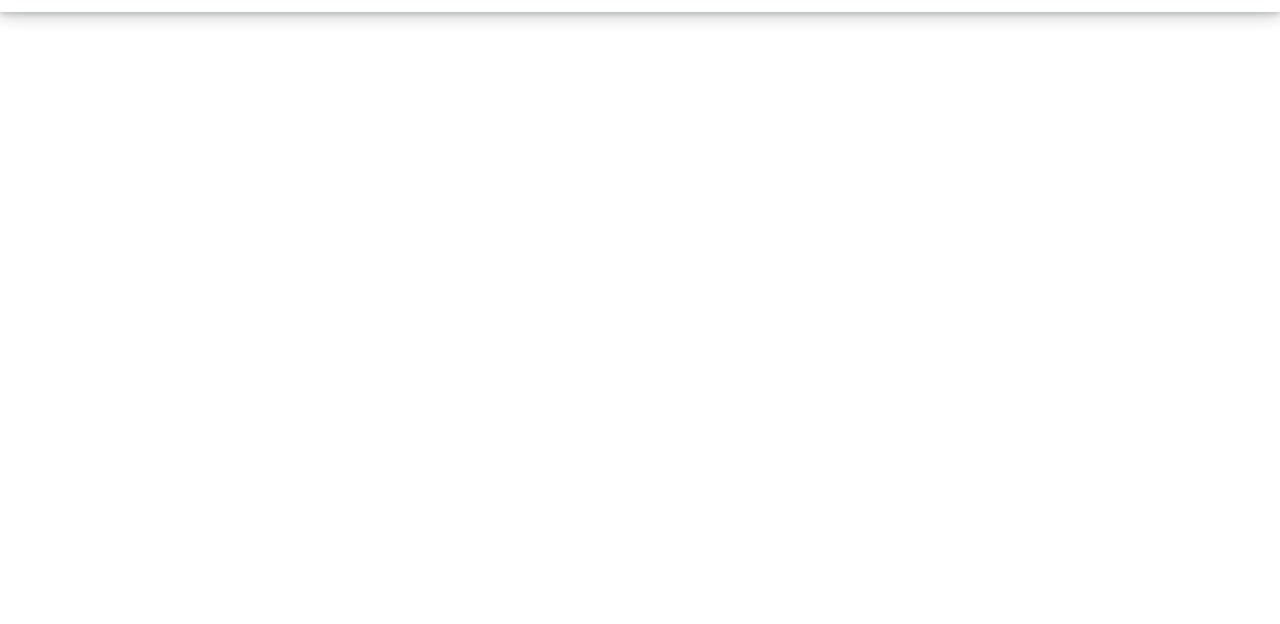
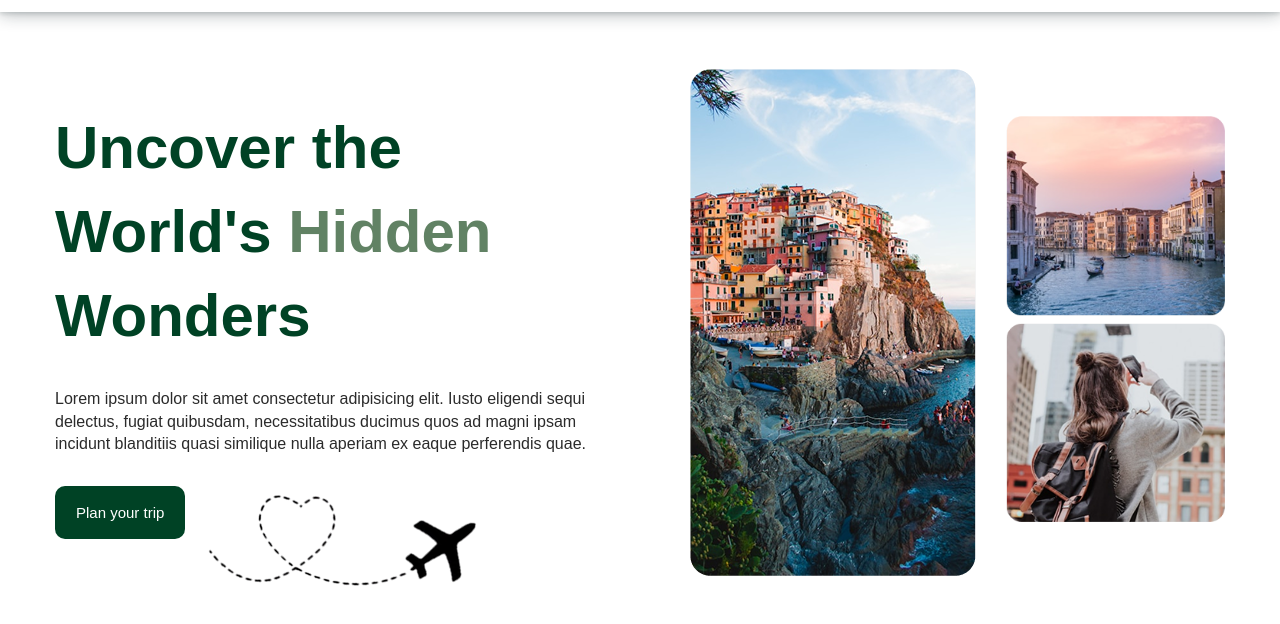
Before and after one commit to clarence-18y/Basic-BeyondBorders, a plain HTML site: page index.html in a window 1280 px wide. Shown: the part 76-700 px from the top of the page. Drawn offline with Linux system fonts and the light colour scheme.

Commit message:
banner 40%

```diff
--- a/index.html
+++ b/index.html
@@ -29,6 +29,26 @@
         </div>
     </div>
   </header>
+<section class="banner">
+  <div class="container">
+    <div class="banner_wrapper">
+      <div class="banner_text">
+        <h1>Uncover the World's <span>Hidden</span> Wonders</h1>
+        <p>
+          Lorem ipsum dolor sit amet consectetur adipisicing elit. Iusto eligendi sequi delectus, fugiat quibusdam, necessitatibus ducimus quos ad magni ipsam incidunt blanditiis quasi similique nulla aperiam ex eaque perferendis quae.
+        </p>
+        <a href="" class="btn bg-primary">Plan your trip</a>
+      </div>
+      <div class="banner_img">
+        <img src="/img/banner1.png" alt="">
+        <div class="images">
+          <img src="/img/banner2.png" alt="">
+          <img src="/img/banner3.png" alt="">
+        </div>
+      </div>
+    </div>
+  </div>
+</section>
   <script src="/script.js"></script>
 </body>
 </html>
--- a/style.css
+++ b/style.css
@@ -203,7 +203,42 @@ img {
     display: block;
   }
 }
-
+/* BANNER */
+.banner{
+  padding-top: 13rem;
+  padding-bottom: 5rem;
+  background: var(--light);
+}
+.banner .banner_wrapper{
+  display: grid;
+  grid-template-columns:1fr 1fr;
+  grid-gap: 10rem;
+  align-items: center;
+}
+.banner .banner_img{
+  display: flex;
+  gap: 3rem;
+  align-items: center;
+}
+.banner .banner_text h1{
+  font-size: 6rem;
+  font-weight: 800;
+  color: var(--primary);
+}
+.banner .banner_text h1 span{
+  color: var(--accent);
+}
+.banner .banner_text p{
+  margin: 3rem 0;
+}
+.banner .banner_text{
+  position: relative;
+}
+.banner .banner_text::after{
+  content: url("/img/airplane.png");
+  position: absolute;
+  bottom: -18rem;
+}
 /* REPEATBLE PATTERNS */
 :root{
   --primary:#004225;
```
